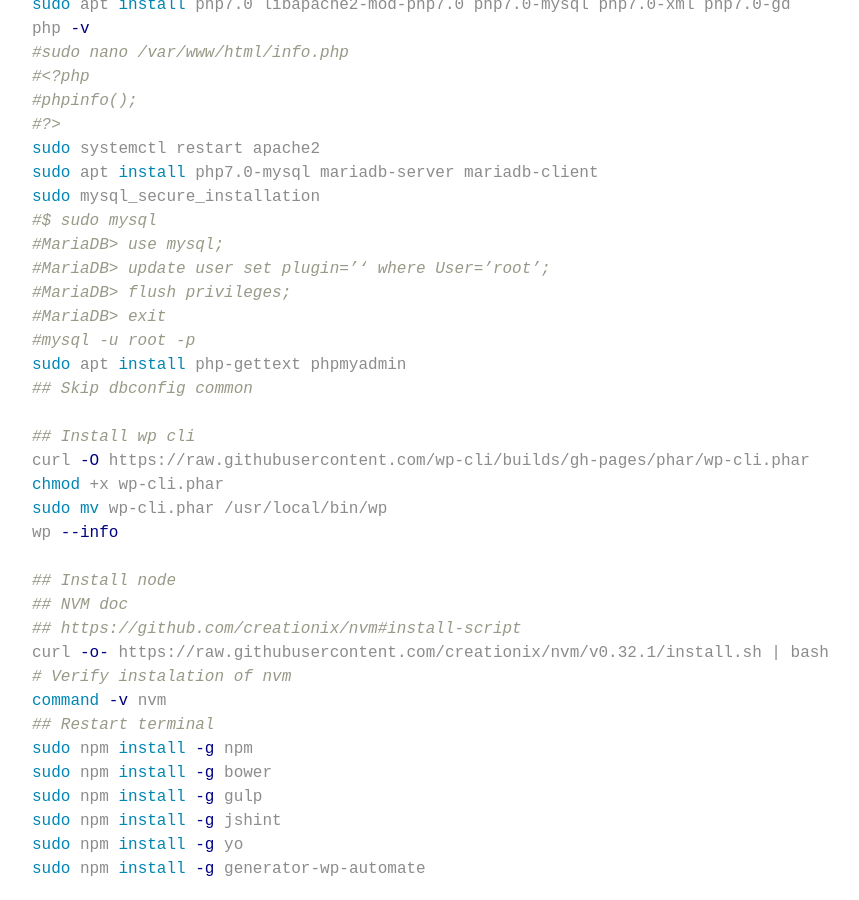
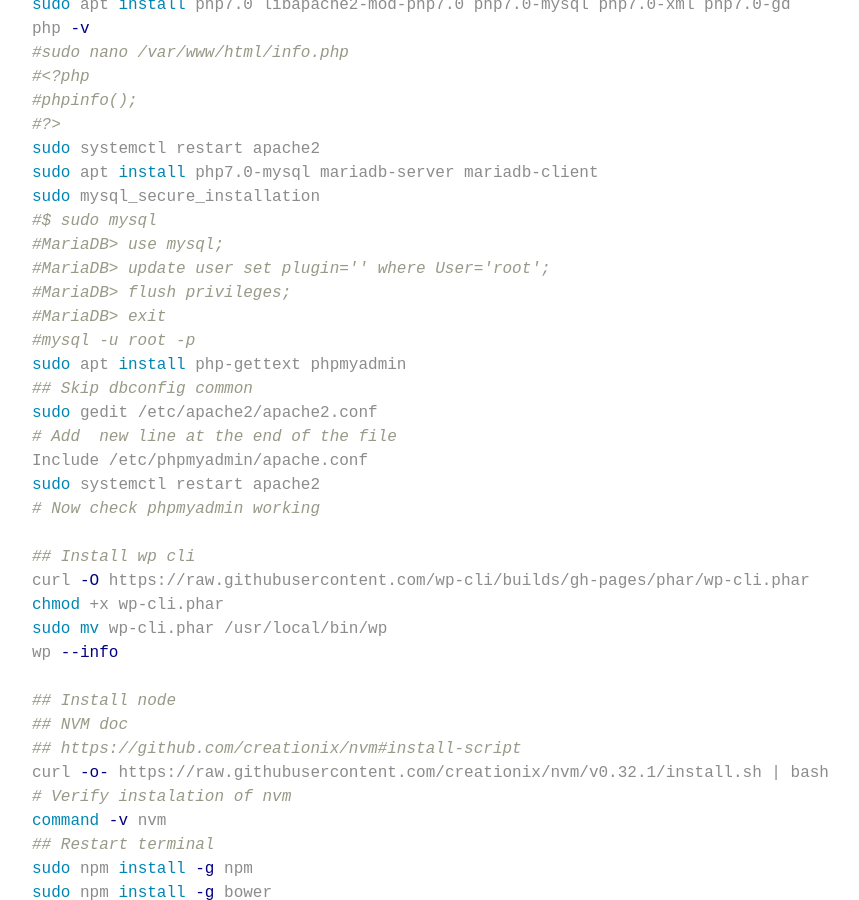
Before and after one commit to itobuztech/generator-wpautomate, a Jekyll site: the page built from _posts/2017-03-31-dependency-install.md, in a window 1280 px wide and 900 px high, scrolled down 822 px. Shown: the whole window, without its empty margins (118-977 px from the left). Built offline with Jekyll 4.4.1, drawn with Linux system fonts in a browser that asks for light colours.

Commit message:
Update 2017-03-31-dependency-install.md

```diff
--- a/_posts/2017-03-31-dependency-install.md
+++ b/_posts/2017-03-31-dependency-install.md
@@ -34,12 +34,17 @@ sudo apt install php7.0-mysql mariadb-server mariadb-client
 sudo mysql_secure_installation
 #$ sudo mysql
 #MariaDB> use mysql;
-#MariaDB> update user set plugin=’‘ where User=’root’;
+#MariaDB> update user set plugin='' where User='root';
 #MariaDB> flush privileges;
 #MariaDB> exit
 #mysql -u root -p
 sudo apt install php-gettext phpmyadmin
 ## Skip dbconfig common
+sudo gedit /etc/apache2/apache2.conf
+# Add  new line at the end of the file
+Include /etc/phpmyadmin/apache.conf
+sudo systemctl restart apache2
+# Now check phpmyadmin working
 
 ## Install wp cli
 curl -O https://raw.githubusercontent.com/wp-cli/builds/gh-pages/phar/wp-cli.phar
```
